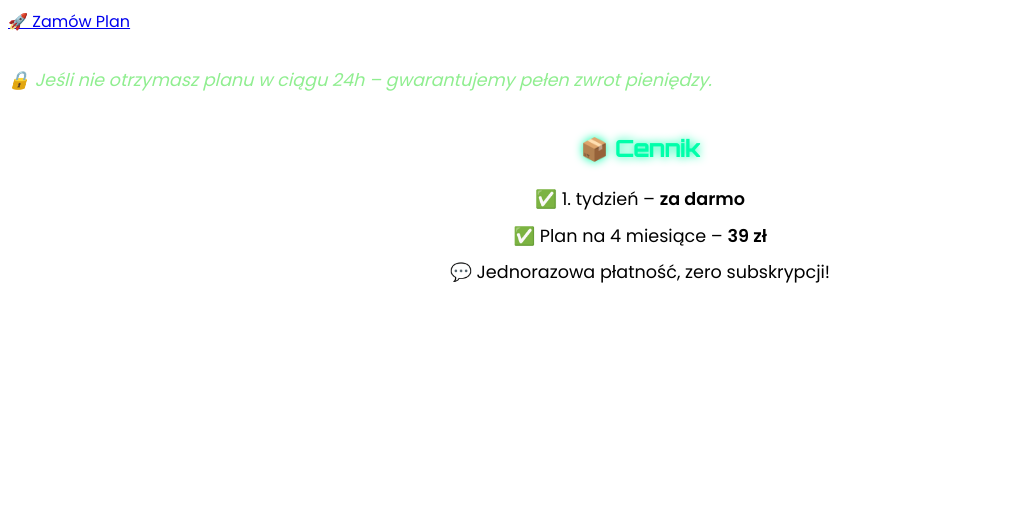
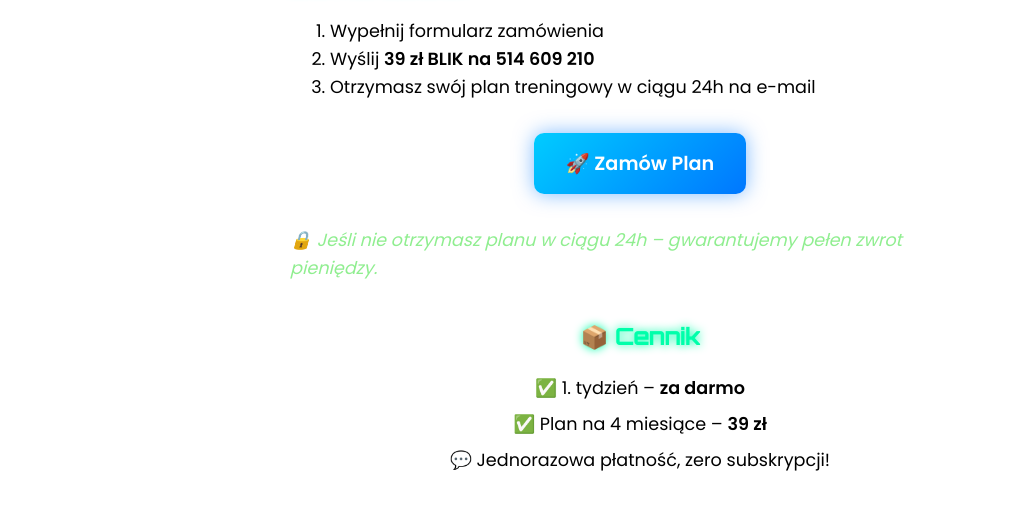
Before and after one commit to Wiciu789/youngballers, a plain HTML site: page index.html in a window 1280 px wide. Shown: the part 391-900 px from the top of the page, without its empty margins (0-1028 px from the left). Before the commit the page ends 800 px from the top, so only its background shows below. Drawn offline with Linux system fonts and the light colour scheme.

Commit message:
Update style.css

```diff
--- a/style.css
+++ b/style.css
@@ -110,3 +110,39 @@ h3 {
   margin: 0.5rem 0;
   font-size: 1.1rem;
 }
+.zamow-btn {
+  display: inline-block;
+  padding: 1rem 2rem;
+  background: linear-gradient(135deg, #00ccff, #0077ff);
+  color: white;
+  font-size: 1.2rem;
+  font-weight: bold;
+  border: none;
+  border-radius: 10px;
+  text-decoration: none;
+  box-shadow: 0 0 20px rgba(0, 119, 255, 0.5);
+  transition: all 0.3s ease;
+}
+
+.zamow-btn:hover {
+  transform: scale(1.07);
+  box-shadow: 0 0 30px rgba(0, 204, 255, 0.6);
+  background: linear-gradient(135deg, #0077ff, #00ccff);
+}
+
+.center {
+  text-align: center;
+  margin-top: 2rem;
+}
+.content {
+  display: flex;
+  justify-content: center;
+  align-items: center;
+  flex-direction: column;
+  padding: 2rem;
+}
+
+.container {
+  max-width: 700px;
+  width: 100%;
+}
```
